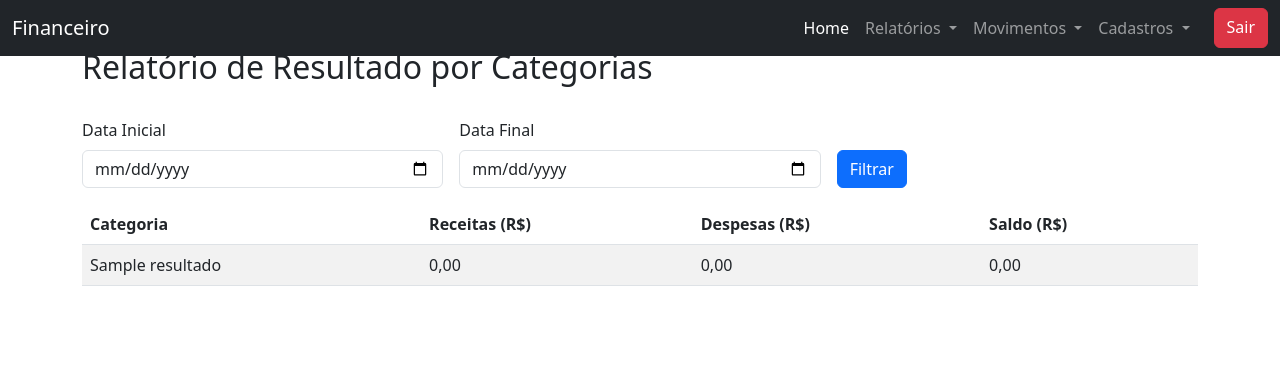
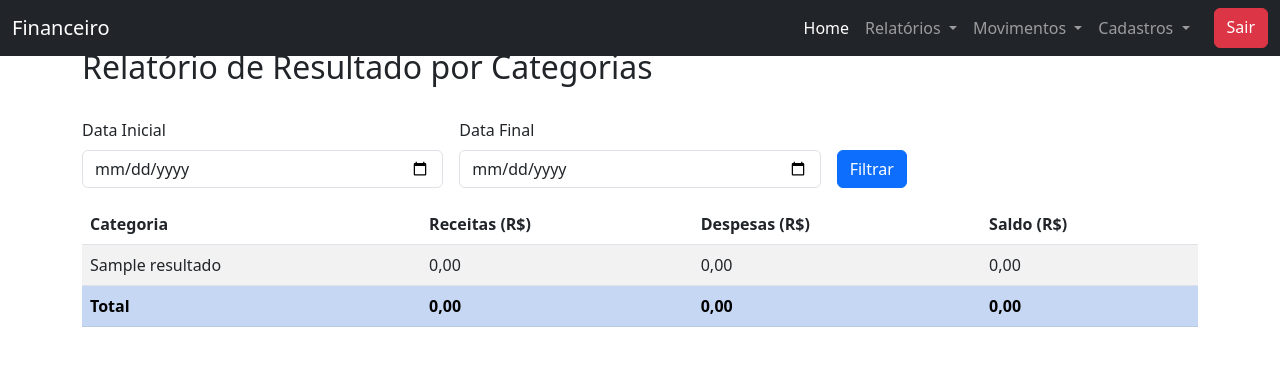
Before and after one commit to sandrolor/mineco-finance-ci4, a CodeIgniter 4 app: the page made by app/Views/relatorios/resultado_categorias.php in a window 1280 px wide. Shown: the top 366 px of the page. Run offline with PHP 8.4 and a stand-in for CodeIgniter, Linux system fonts and the light colour scheme; the template is opened without the code that fills it: most values are stand-ins (such as "Sample title", 1, 10 or a date in 2020); some libraries are stand-ins or nearby versions.

Commit message:
somatorios

```diff
--- a/app/Models/MovimentoModel.php
+++ b/app/Models/MovimentoModel.php
@@ -85,6 +85,7 @@ class MovimentoModel extends Model
             ->select('contas.nomeconta AS nome_conta, SUM(movimento.valor) AS saldo')
             ->join('contas', 'contas.id = movimento.conta_id')
             ->where('movimento.user_id', session()->get('user_id')) // 👈 multiusuário
+            ->orderBy('contas.nomeconta', 'ASC') // Adicione esta linha
             ->groupBy('movimento.conta_id');
 
         if ($startDate) {
@@ -106,6 +107,7 @@ class MovimentoModel extends Model
             ->select('SUM(movimento.valor) AS saldo')
             ->join('categorias', 'categorias.id = movimento.categoria_id')
             ->where('movimento.user_id', session()->get('user_id')) // 👈 multiusuário
+            ->orderBy('categorias.nomecategoria', 'ASC')
             ->groupBy('movimento.categoria_id');
 
         if ($startDate) {
--- a/app/Views/movimento/index.php
+++ b/app/Views/movimento/index.php
@@ -71,6 +71,9 @@
             <div class="text-end fw-bold mt-2">
                 Saldo do dia: R$ <?= number_format($saldoDia, 2, ',', '.') ?>
             </div>
+            <div class="text-end fw-bold mt-2">
+                Total: R$ <strong><?= number_format(array_sum(array_column($movimentos, 'valor')), 2, ',', '.') ?></strong>
+            </div>
         </div>
     <?php else: ?>
         <div class="alert alert-info">
--- a/app/Views/relatorios/resultado_categorias.php
+++ b/app/Views/relatorios/resultado_categorias.php
@@ -45,6 +45,12 @@
                 </tr>
             <?php endif; ?>
         </tbody>
+        <tr class="table-primary">
+            <td><strong>Total</strong></td>
+            <td><strong><?= number_format(array_sum(array_column($resultados, 'receitas')), 2, ',', '.') ?></strong></td>
+            <td><strong><?= number_format(array_sum(array_column($resultados, 'despesas')), 2, ',', '.') ?></strong></td>
+            <td><strong><?= number_format(array_sum(array_column($resultados, 'saldo')), 2, ',', '.') ?></strong></td>
+        </tr>
     </table>
 </div>
 
--- a/app/Views/relatorios/saldo_contas.php
+++ b/app/Views/relatorios/saldo_contas.php
@@ -42,6 +42,11 @@
                     <td colspan="2">Nenhum registro encontrado no período selecionado.</td>
                 </tr>
             <?php endif; ?>
+            // No final da tabela (saldo_contas.php):
+            <tr class="table-primary">
+                <td><strong>Total</strong></td>
+                <td><strong><?= number_format(array_sum(array_column($saldos, 'saldo')), 2, ',', '.') ?></strong></td>
+            </tr>
         </tbody>
     </table>
 </div>
```
Lines whose indentation alone changed are shown as unchanged.
